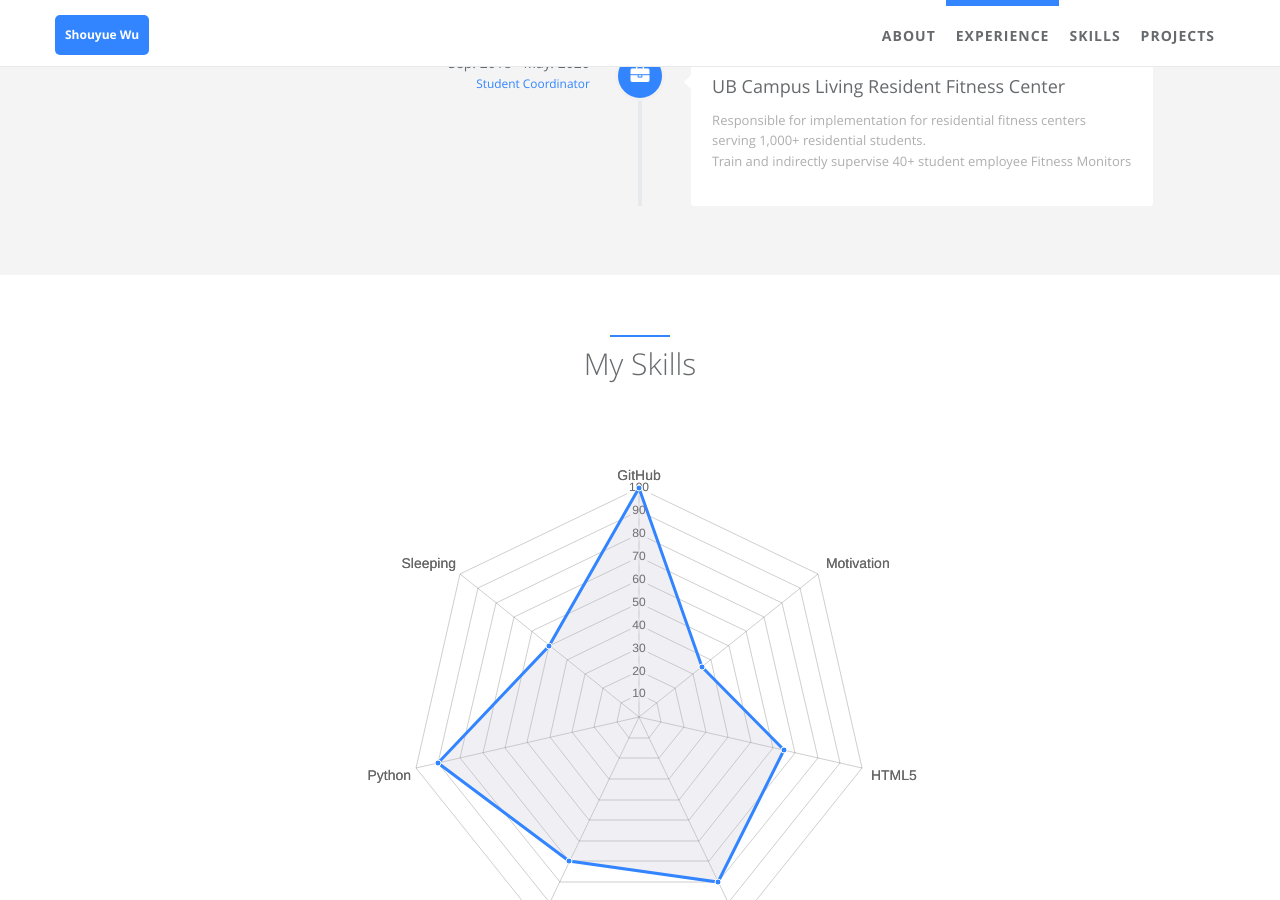
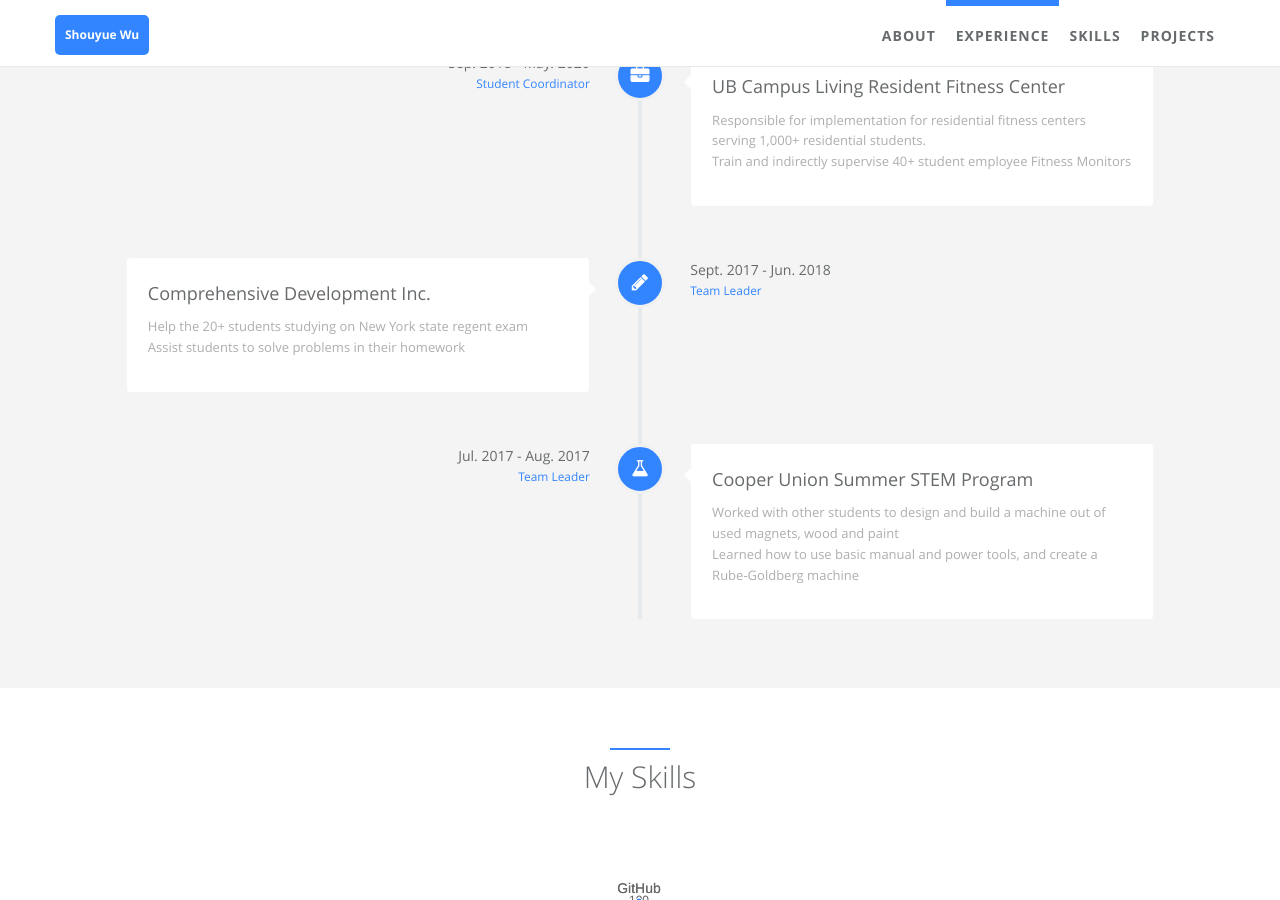
Before and after one commit to Lostpart/aboutMe, a Jekyll site: the page built from index.html, in a window 1280 px wide and 900 px high, scrolled down 1645 px. Built offline with Jekyll 4.4.1, drawn with Linux system fonts in a browser that asks for light colours.

```diff
--- a/_data/index/careers.yml
+++ b/_data/index/careers.yml
@@ -19,7 +19,7 @@
 
 - name:
     detail: University at Buffalo
-    i18n: ub_ra_name
+    i18n: ub_name
   desc:
     detail: "Research Assistant at the Universal at Buffalo. Working under Dr. Su"
     i18n: ub_ra_desc
@@ -63,3 +63,33 @@
     detail: Student Coordinator
     i18n: ub_campusLiving_job
   icon: fa-briefcase
+
+- name:
+    detail: Comprehensive Development Inc.
+    i18n: cdi_name
+  desc:
+    detail: "Help the 20+ students studying on New York state regent exam <br>
+             Assist students to solve problems in their homework"
+    i18n: cdi_tutor_desc
+  date:
+    detail: Sept. 2017 - Jun. 2018
+    i18n: cdi_tutor_date
+  job:
+    detail: Team Leader
+    i18n: cdi_tutor_job
+  icon: fa-pencil
+
+- name:
+    detail: Cooper Union Summer STEM Program
+    i18n: cu_summer_name
+  desc:
+    detail: "Worked with other students to design and build a machine out of used magnets, wood and paint <br>
+             Learned how to use basic manual and power tools, and create a Rube-Goldberg machine"
+    i18n: cu_summer_desc
+  date:
+    detail: Jul. 2017 - Aug. 2017
+    i18n: cu_summer_date
+  job:
+    detail: Team Leader
+    i18n: cu_summer_job
+  icon: fa-flask
```
